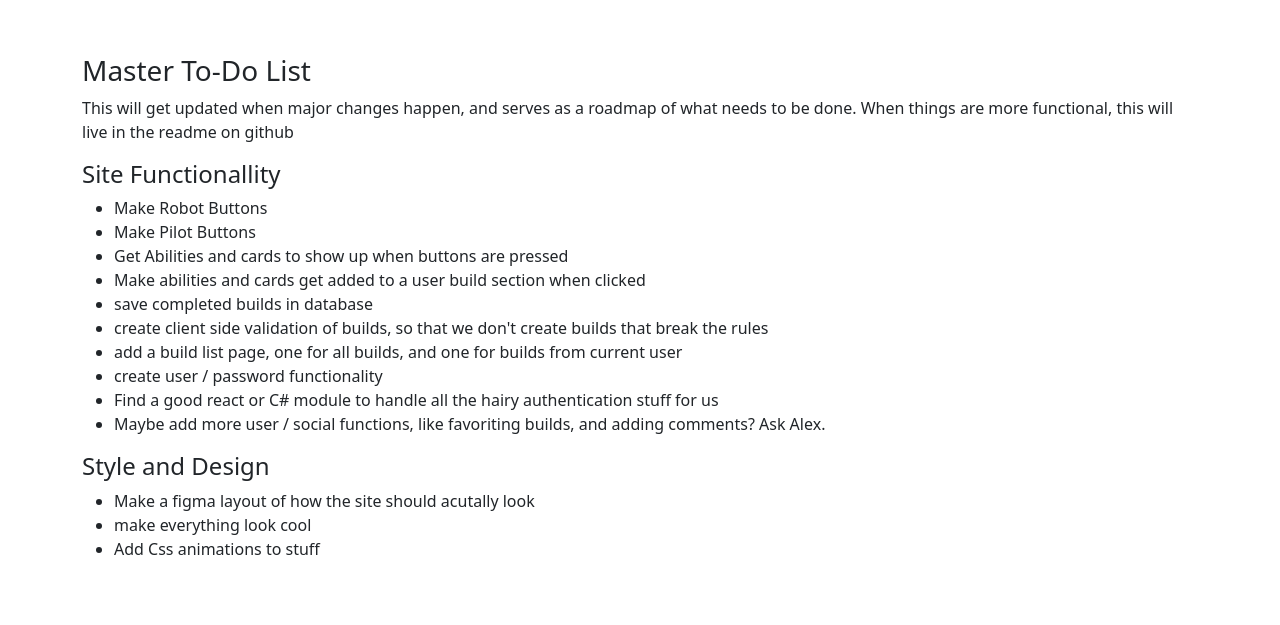
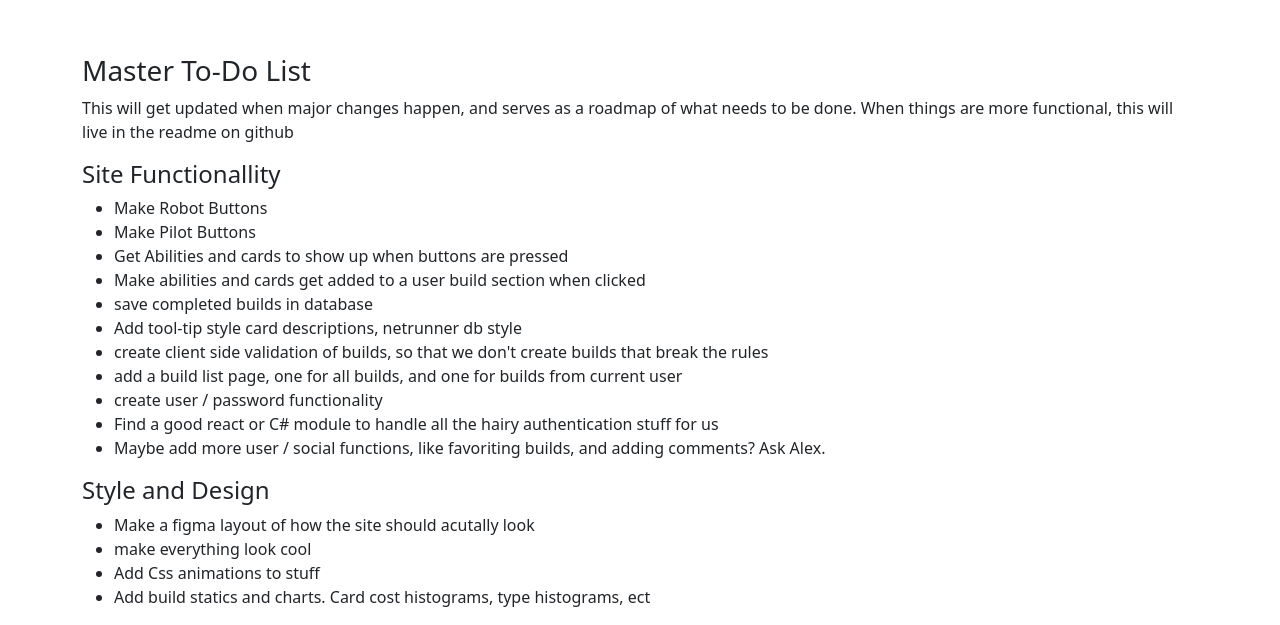
Before and after one commit to halfordC/GigaRoboBuilder4, a React (Create React App) app in the folder giga-robo-frontend/: page / in a window 1280 px wide. Shown: the part 746-1371 px from the top of the page. Before the commit the page ends 1323 px from the top, so only its background shows below. Built offline with nearby package versions, Linux system fonts and the light colour scheme.

Commit message:
added some action items to todo list

```diff
--- a/giga-robo-frontend/src/App.js
+++ b/giga-robo-frontend/src/App.js
@@ -46,6 +46,7 @@ const [robots, setRobots] = useState([]);
           <li>Get Abilities and cards to show up when buttons are pressed</li>
           <li>Make abilities and cards get added to a user build section when clicked</li>
           <li>save completed builds in database</li>
+          <li>Add tool-tip style card descriptions, netrunner db style</li>
           <li>create client side validation of builds, so that we don't create builds that break the rules</li>
           <li>add a build list page, one for all builds, and one for builds from current user</li>
           <li>create user / password functionality</li>
@@ -57,6 +58,7 @@ const [robots, setRobots] = useState([]);
           <li>Make a figma layout of how the site should acutally look</li>
           <li>make everything look cool</li>
           <li>Add Css animations to stuff</li>
+          <li>Add build statics and charts. Card cost histograms, type histograms, ect</li>
         </ul>
       </div>
     </div>
```
